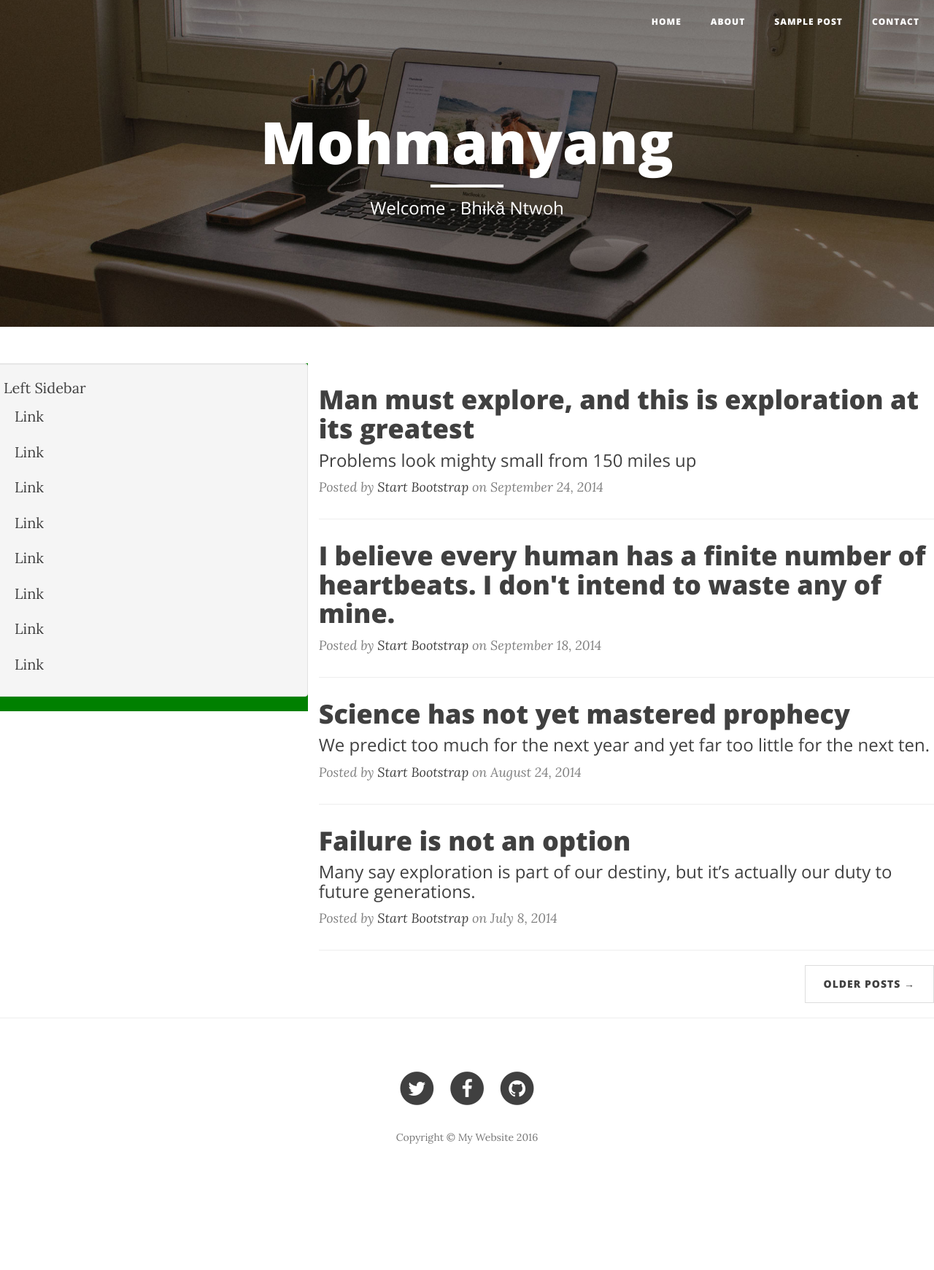
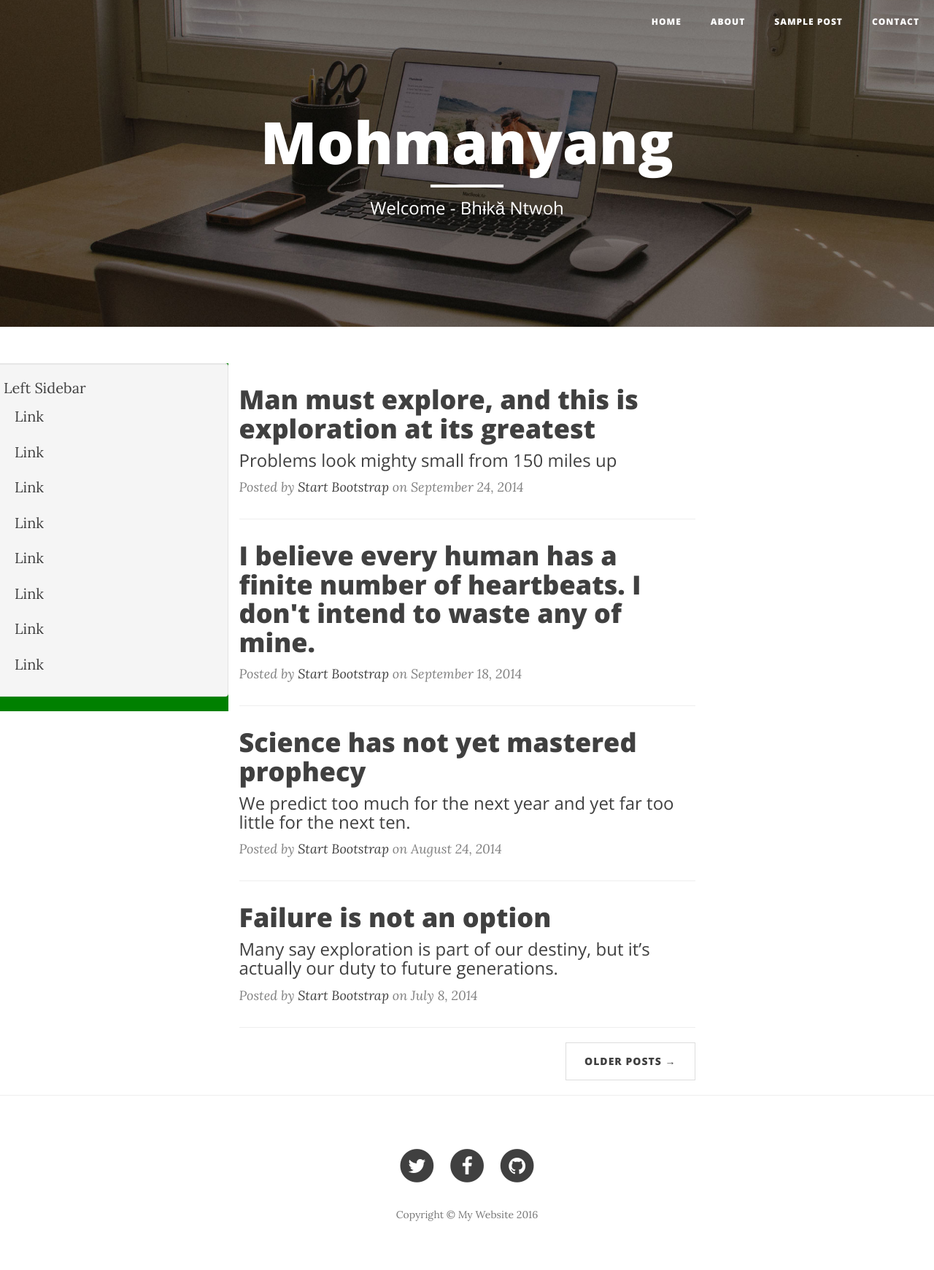
Before and after one commit to LaVillaine/LaVillaine.github.io, a Jekyll site: the page built from index.html, in a window 1280 px wide. Shown: the whole page at 73% size. Built offline with Jekyll 4.4.1, drawn with Linux system fonts in a browser that asks for light colours; nearby versions of some CDN libraries; before the commit the page ends 1635 px from its top, so only the background shows below that.

Commit message:
changed cols

```diff
--- a/_layouts/default.html
+++ b/_layouts/default.html
@@ -74,7 +74,7 @@
     <div class="container-fluid"  style="padding: 0px">
         <div class="row row-offcanvas row-offcanvas-left">
 			<!--div class="row-offcanvas row-offcanvas-right"-->
-				<div class="col-lg-4 sidebar-offcanvas" style="padding: 0px; background-color:green" id="sidebarLeft" role="navigation">
+				<div class="col-lg-3 sidebar-offcanvas" style="padding: 0px; background-color:green" id="sidebarLeft" role="navigation">
 					<div class="well sidebar-nav">
 						<ul class="nav">
 						  <li>Left Sidebar</li>
@@ -89,7 +89,7 @@
 						</ul>
 					</div>
 				</div>
-				<div class="col-lg-8">
+				<div class="col-lg-6">
 					<div class="post-preview">
 						<p class="visible-xs visible-sm">
 							<button type="button" class="btn btn-default btn-sm" data-toggle="offcanvas">
```
